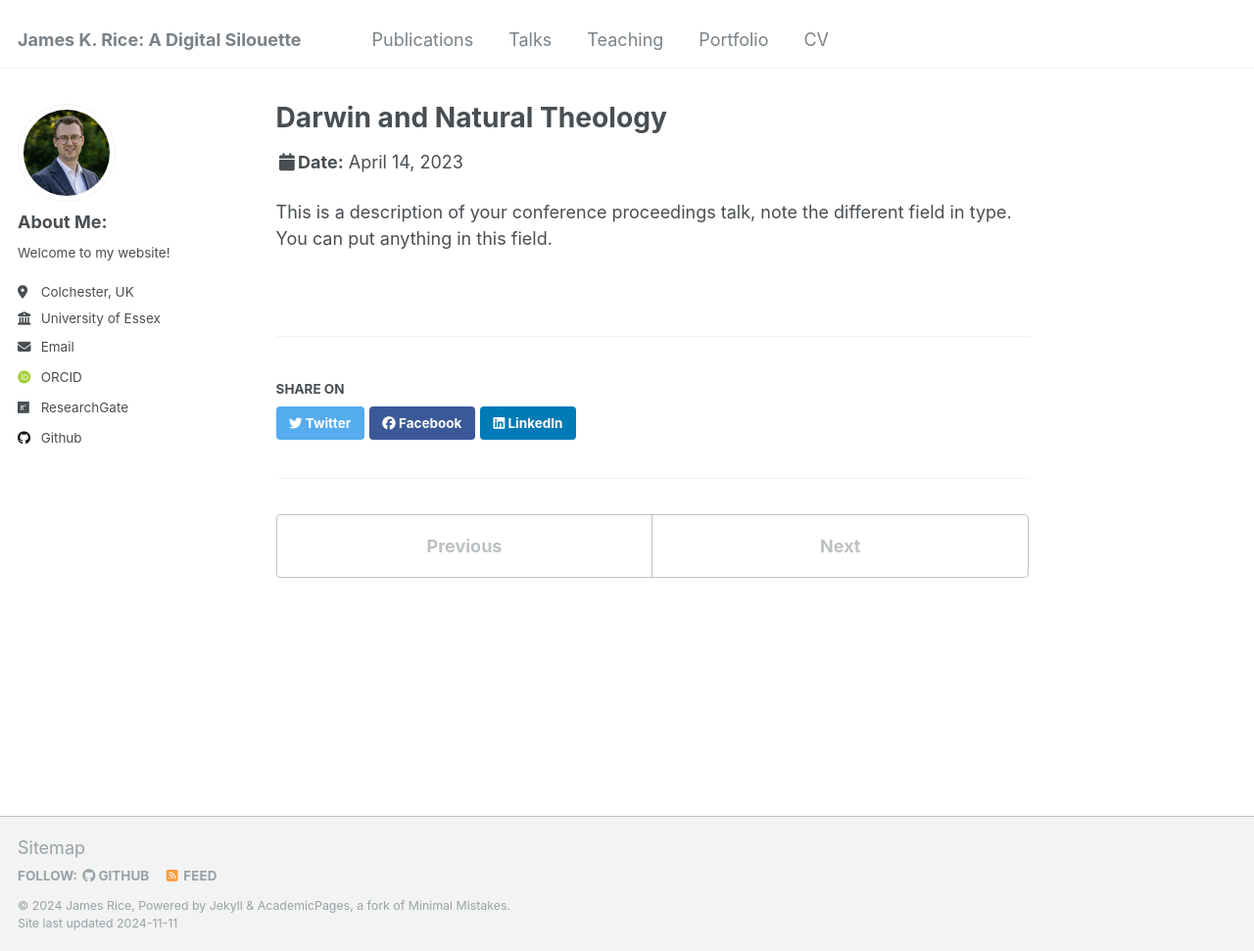
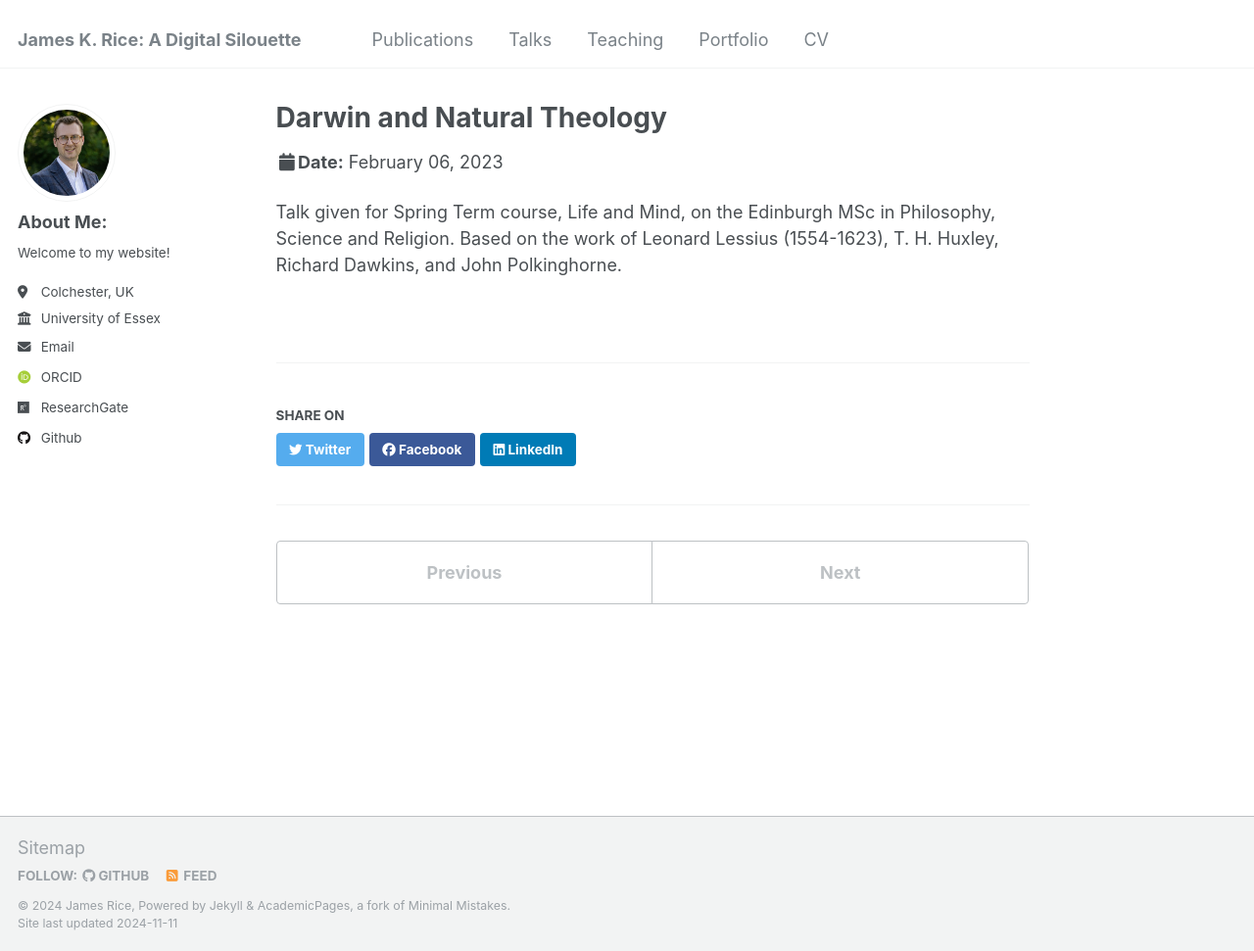
Before and after one commit to jameskrice7/jameskrice7.github.io, a Jekyll site: the page built from _talks/talk-3.md, in a window 1280 px wide and 971 px high. Shown: the whole window at 98% size. Built offline with Jekyll 4.4.1, drawn with Linux system fonts in a browser that asks for light colours; some web fonts are replaced.

Commit message:
Update talk-3.md

```diff
--- a/_talks/talk-3.md
+++ b/_talks/talk-3.md
@@ -4,8 +4,8 @@ collection: talks
 type: "Talk"
 permalink: /talks/talk-3
 venue: "The University of Edinburgh"
-date: 2023-04-14
+date: 2023-02-6
 location: "Edinburgh, UK"
 ---
 
-This is a description of your conference proceedings talk, note the different field in type. You can put anything in this field.
+Talk given for Spring Term course, Life and Mind, on the Edinburgh MSc in Philosophy, Science and Religion. Based on the work of Leonard Lessius (1554-1623), T. H. Huxley, Richard Dawkins, and John Polkinghorne.
```
